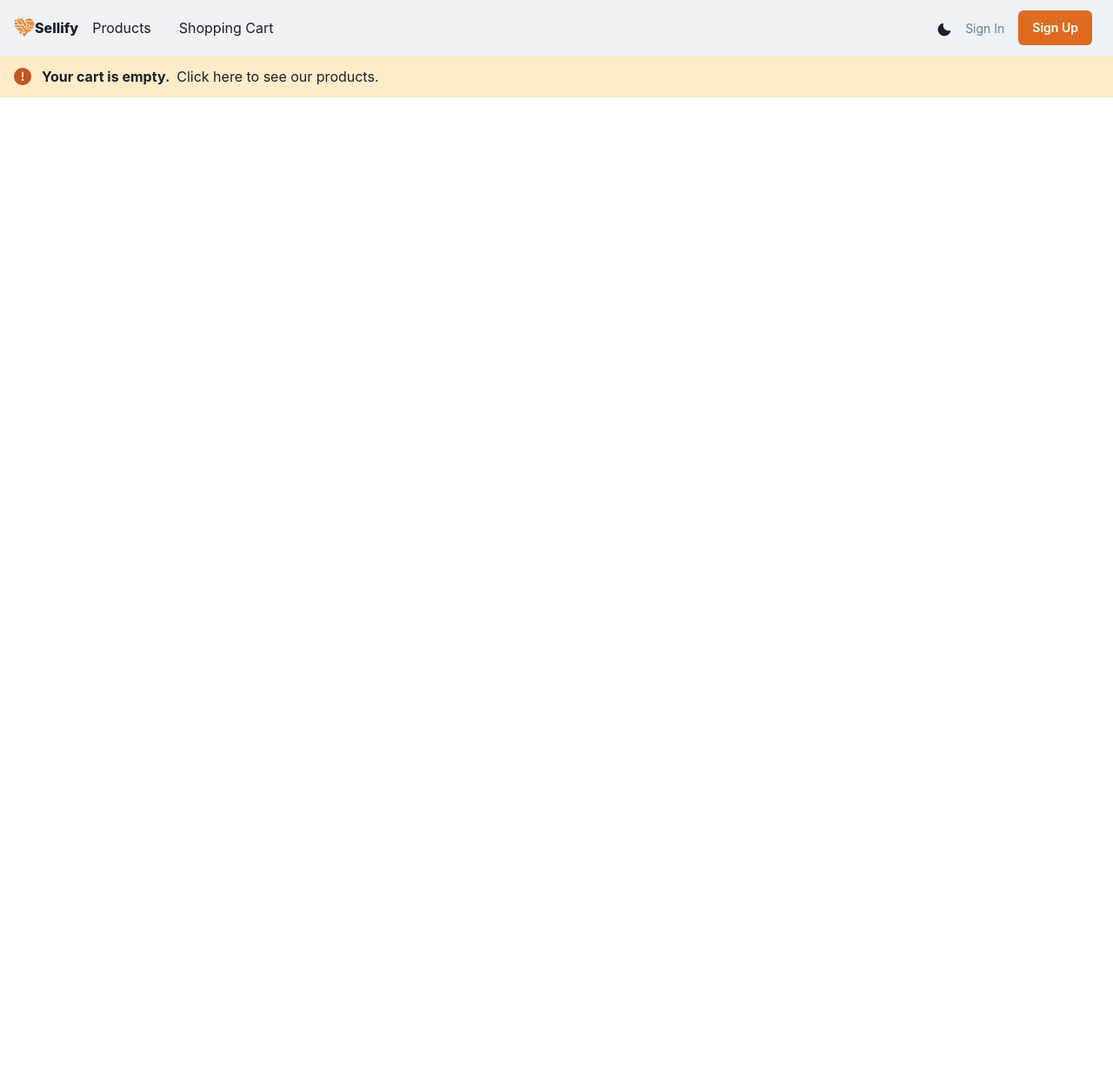
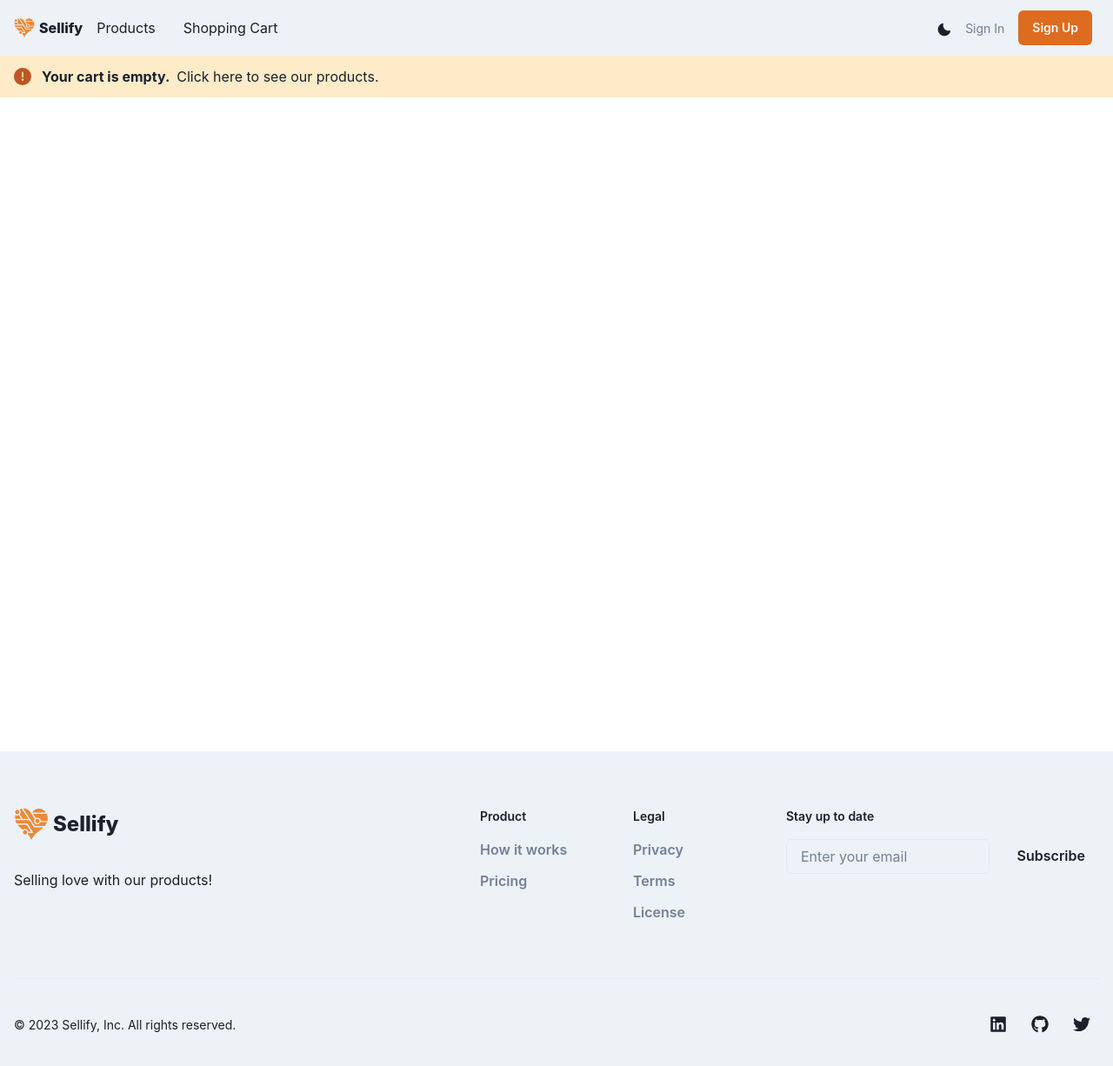
Before and after one commit to anshsahny/Sellify, a React (Create React App) app in the folder client/: page /cart in a window 1280 px wide. Shown: the top 1226 px of the page at 87% size. Before the commit the page ends 864 px from the top, so only its background shows below. Built offline with nearby package versions, Linux system fonts and the light colour scheme.

Commit message:
Created Footer Component

```diff
--- a/client/src/App.js
+++ b/client/src/App.js
@@ -4,6 +4,7 @@ import Navbar from './Components/Navbar';
 import Products from './Components/Products';
 import Cart from './Components/Cart';
 import Product from './Components/Product';
+import Footer from './Components/Footer';
 
 function App() {
   return (
@@ -17,6 +18,7 @@ function App() {
             <Route path='/cart' element={<Cart />}></Route>
           </Routes>
         </main>
+        <Footer />
       </Router>
     </ChakraProvider>
   );
--- /dev/null
+++ b/client/src/Components/Footer.jsx
@@ -0,0 +1,70 @@
+import { Button, ButtonGroup, Container, Divider, IconButton, Input, Stack, Text, Box, useColorModeValue, Flex, Icon } from '@chakra-ui/react'
+import { FaGithub, FaLinkedin, FaTwitter } from 'react-icons/fa'
+import { GiTechnoHeart } from 'react-icons/gi'
+
+const Footer = () => {
+    return (
+        <Box w='100&' bg={useColorModeValue('gray.100', 'gray.900')}>
+            <Container as="footer" role="contentinfo" maxW='7xl'>
+                <Stack spacing="8" direction={{ base: 'column', md: 'row' }} justify="space-between" py={{ base: '12', md: '16' }}>
+                    <Stack spacing={{ base: '6', md: '8' }} align="start">
+                        <Flex alignItems='center'>
+                            <Icon as={GiTechnoHeart} h={10} w={10} color='orange.400' />
+                            <Text fontSize='2xl' fontWeight='extrabold' ml='5px'>
+                                Sellify
+                            </Text>
+                        </Flex>
+                        <Text color="muted">Selling love with our products!</Text>
+                    </Stack>
+                    <Stack direction={{ base: 'column-reverse', md: 'column', lg: 'row' }} spacing={{ base: '12', md: '8' }}>
+                        <Stack direction="row" spacing="8">
+                            <Stack spacing="4" minW="36" flex="1">
+                                <Text fontSize="sm" fontWeight="semibold" color="subtle">
+                                    Product
+                                </Text>
+                                <Stack spacing="3" shouldWrapChildren>
+                                    <Button variant="link">How it works</Button>
+                                    <Button variant="link">Pricing</Button>
+                                </Stack>
+                            </Stack>
+                            <Stack spacing="4" minW="36" flex="1">
+                                <Text fontSize="sm" fontWeight="semibold" color="subtle">
+                                    Legal
+                                </Text>
+                                <Stack spacing="3" shouldWrapChildren>
+                                    <Button variant="link">Privacy</Button>
+                                    <Button variant="link">Terms</Button>
+                                    <Button variant="link">License</Button>
+                                </Stack>
+                            </Stack>
+                        </Stack>
+                        <Stack spacing="4">
+                            <Text fontSize="sm" fontWeight="semibold" color="subtle">
+                                Stay up to date
+                            </Text>
+                            <Stack spacing="4" direction={{ base: 'column', sm: 'row' }} maxW={{ lg: '360px' }}>
+                                <Input placeholder="Enter your email" type="email" required />
+                                <Button variant="primary" type="submit" flexShrink={0}>
+                                    Subscribe
+                                </Button>
+                            </Stack>
+                        </Stack>
+                    </Stack>
+                </Stack>
+                <Divider />
+                <Stack pt="8" pb="12" justify="space-between" direction={{ base: 'column-reverse', md: 'row' }} align="center">
+                    <Text fontSize="sm" color="subtle">
+                        &copy; {new Date().getFullYear()} Sellify, Inc. All rights reserved.
+                    </Text>
+                    <ButtonGroup variant="ghost">
+                        <IconButton as="a" href="#" aria-label="LinkedIn" icon={<FaLinkedin fontSize="1.25rem" />} />
+                        <IconButton as="a" href="#" aria-label="GitHub" icon={<FaGithub fontSize="1.25rem" />} />
+                        <IconButton as="a" href="#" aria-label="Twitter" icon={<FaTwitter fontSize="1.25rem" />} />
+                    </ButtonGroup>
+                </Stack>
+            </Container>
+        </Box>
+    )
+}
+
+export default Footer
--- a/client/src/Components/Navbar.jsx
+++ b/client/src/Components/Navbar.jsx
@@ -1,3 +1,4 @@
+import { useState } from "react";
 import { Box, Flex, HStack, Link, IconButton, Icon, Text, useDisclosure, Button, Stack, useColorModeValue, useColorMode } from "@chakra-ui/react";
 import { Link as ReactLink } from 'react-router-dom';
 import { HamburgerIcon, CloseIcon, MoonIcon, SunIcon } from '@chakra-ui/icons';
@@ -21,6 +22,7 @@ const NavLink = props => {
 const Navbar = () => {
     const { isOpen, onClose, onOpen } = useDisclosure()
     const { colorMode, toggleColorMode } = useColorMode()
+    const [isHovering, setIsHovering] = useState(false)
 
     const links = [
         {linkName: 'Products', path: '/products'},
@@ -38,10 +40,16 @@ const Navbar = () => {
                     onClick={isOpen ? onClose : onOpen}
                 />
                 <HStack>
-                    <Link as={ReactLink} to='/'>
+                    <Link
+                        as={ReactLink}
+                        to='/'
+                        style={{ textDecoration: 'none' }}
+                        onMouseEnter={() => setIsHovering(true)}
+                        onMouseLeave={() => setIsHovering(false)}
+                    >
                         <Flex alignItems='center'>
-                            <Icon as={GiTechnoHeart} h={6} w={6} color='orange.400' />
-                            <Text fontWeight='extrabold'>Sellify</Text>
+                            <Icon as={GiTechnoHeart} h={6} w={6} color={isHovering ? 'cyan.400' : 'orange.400'} />
+                            <Text fontWeight='extrabold' ml='5px'>Sellify</Text>
                         </Flex>
                     </Link>
                     <HStack as='nav' spacing={4} display={{ base: 'none', md: 'flex' }}>
```
